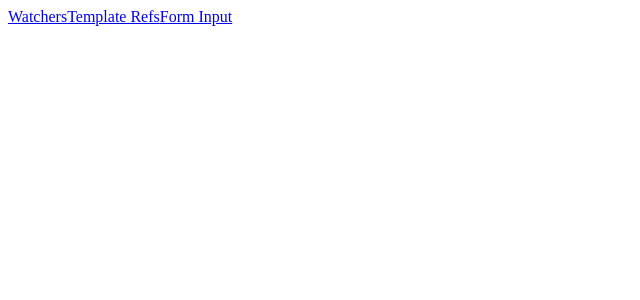
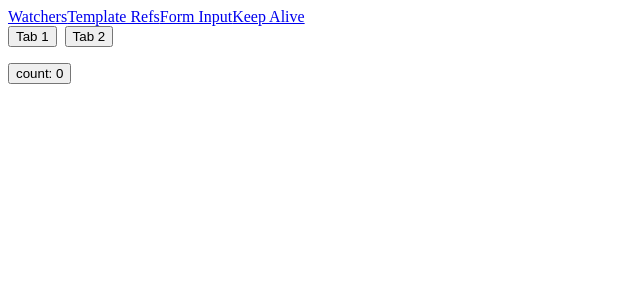
Before and after one commit to splendente/vue-sandbox, a Vue app: page /keep-alive in a window 1280 px wide. Shown: the top 300 px of the page, without its empty margins (0-640 px from the left). Built offline with nearby package versions, Linux system fonts and the light colour scheme.

Commit message:
:sparkles: add sample code of KeepAlive Component

```diff
--- a/src/app.vue
+++ b/src/app.vue
@@ -7,6 +7,7 @@ import { RouterLink, RouterView } from 'vue-router'
     <RouterLink to="/watchers">Watchers</RouterLink>
     <RouterLink to="/template-refs">Template Refs</RouterLink>
     <RouterLink to="/form-input">Form Input</RouterLink>
+    <RouterLink to="/keep-alive">Keep Alive</RouterLink>
   </nav>
   <RouterView />
 </template>
--- /dev/null
+++ b/src/components/tab.vue
@@ -0,0 +1,44 @@
+<script setup lang="ts">
+import { ref } from 'vue'
+
+defineProps({
+  tabs: Map
+})
+
+const id = ref(1)
+
+const updateId = (newId: number) => {
+  id.value = newId
+}
+</script>
+
+<template>
+  <div>
+    <div class="tab-header">
+      <button
+        v-for="(tab, index) in tabs"
+        :key="index"
+        @click="updateId(Number(tab[0]))"
+        type="button"
+      >
+        {{ tab[1] }}
+      </button>
+    </div>
+    <div class="tab-body">
+      <KeepAlive>
+        <slot :name="`tab-${String(id)}`"></slot>
+      </KeepAlive>
+    </div>
+  </div>
+</template>
+
+<style scoped>
+.tab-header {
+  display: flex;
+  gap: 0 8px;
+}
+
+.tab-body {
+  padding: 16px 0;
+}
+</style>
--- a/src/router/index.ts
+++ b/src/router/index.ts
@@ -1,6 +1,7 @@
 import { createRouter, createWebHistory } from 'vue-router'
 import WatchersView from '../views/watchers-view.vue'
 import FormInputView from '../views/form-input-view.vue'
+import KeepAliveView from '../views/keep-alive-view.vue'
 
 const router = createRouter({
   history: createWebHistory(import.meta.env.BASE_URL),
@@ -19,6 +20,11 @@ const router = createRouter({
       path: '/form-input',
       name: 'form-input',
       component: FormInputView
+    },
+    {
+      path: '/keep-alive',
+      name: 'keep-alive',
+      component: KeepAliveView
     }
   ]
 })
--- /dev/null
+++ b/src/views/keep-alive-view.vue
@@ -0,0 +1,27 @@
+<script setup lang="ts">
+import { ref } from 'vue'
+import Tab from '@/components/tab.vue'
+
+const tabs = new Map([
+  [1, 'Tab 1'],
+  [2, 'Tab 2']
+])
+
+const count = ref(0)
+const text = ref('')
+</script>
+
+<template>
+  <Tab :tabs="tabs">
+    <template #tab-1>
+      <button type="button" @click="count++">count: {{ count }}</button>
+    </template>
+    <template #tab-2>
+      <label>
+        <span>name</span>
+        <input type="text" v-model="text" />
+      </label>
+      <p>your name is {{ text }}</p>
+    </template>
+  </Tab>
+</template>
```
